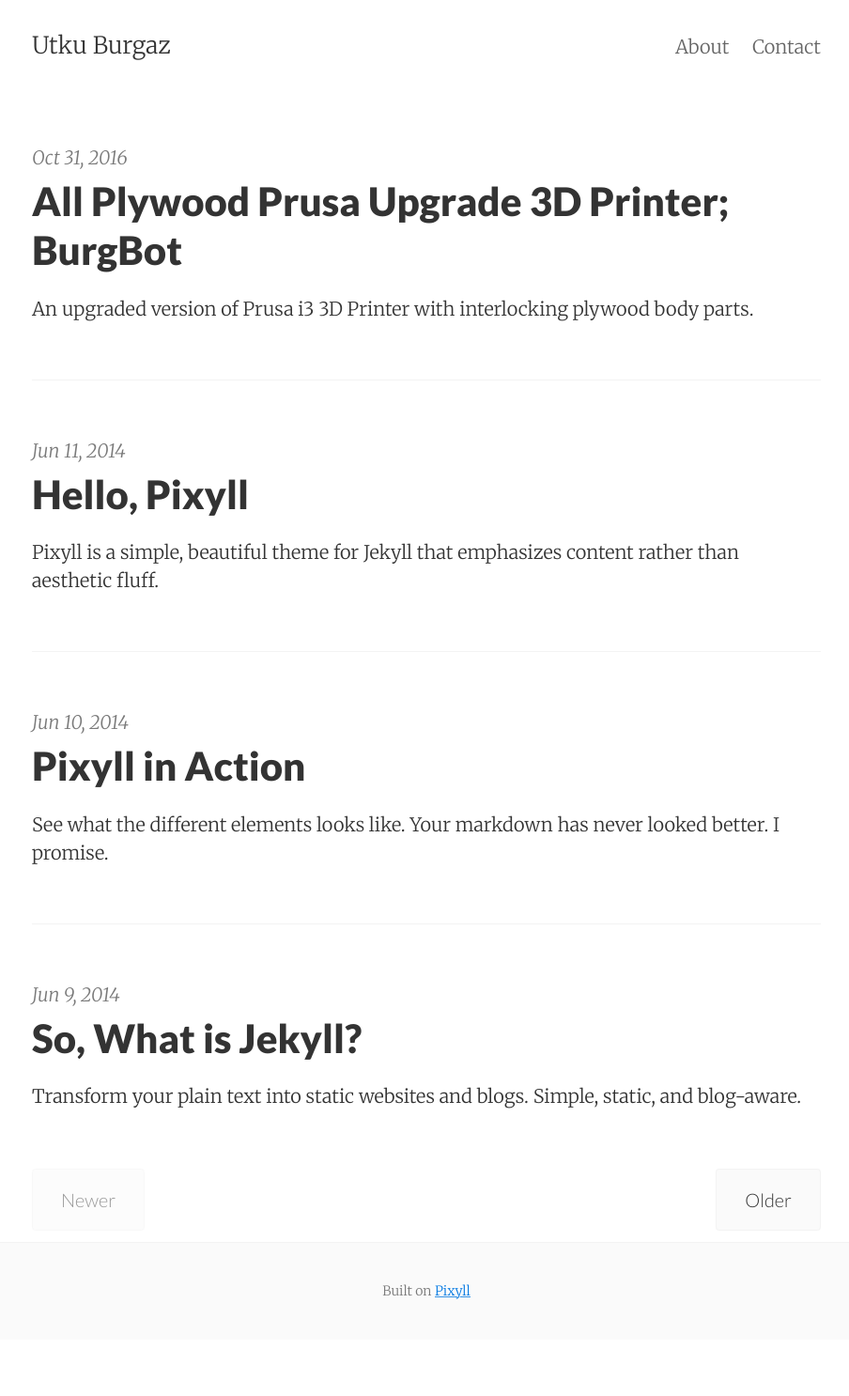
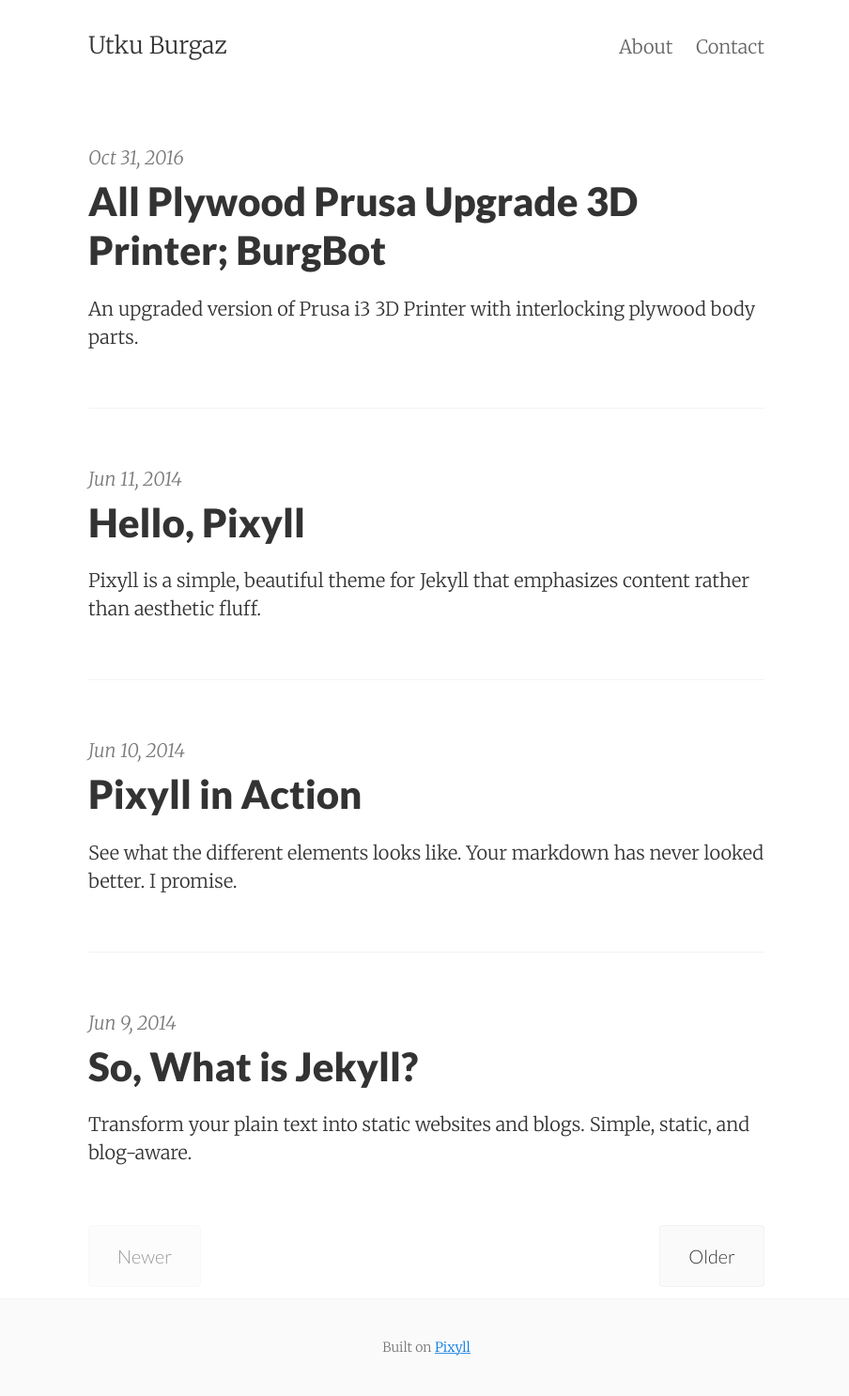
Before and after one commit to utkuburgaz/utkuburgaz.github.io, a Jekyll site: the page built from index.html, in a window 1280 px wide. Shown: the whole page at 94% size, without its empty margins (186-1090 px from the left). Built offline with Jekyll 4.4.1, drawn with Linux system fonts in a browser that asks for light colours; the list of posts is cut into pages by our own code; before the commit the page ends 1426 px from its top, so only the background shows below that.

Commit message:
Update _variables.scss

```diff
--- a/_sass/_variables.scss
+++ b/_sass/_variables.scss
@@ -7,7 +7,7 @@ $heading-font-family: 'Lato', 'Helvetica Neue', Helvetica, sans-serif !default;
 $heading-font-weight: 900 !default;
 $heading-line-height: 1.25 !default;
 $monospace-font-family: 'Source Code Pro', Consolas, monospace !default;
-$h1: 2.1rem !default;
+$h1: 2.1rem !default; // 2.998rem u.b. 31.10.2016
 $h2: 1.5rem !default;
 $h3: 1.25rem !default;
 $h4: 1rem !default;
@@ -24,7 +24,7 @@ $h1-responsive-max: 3.84rem !default;
 $abbr-border-bottom: 1px black dotted;
 
 // Page width
-$measure-width: 42rem !default;
+$measure-width: 36rem !default; // 42rem !default u.b. 31.10.2016
 
 // Viewport widths
 $viewport-small: 32em;
```
